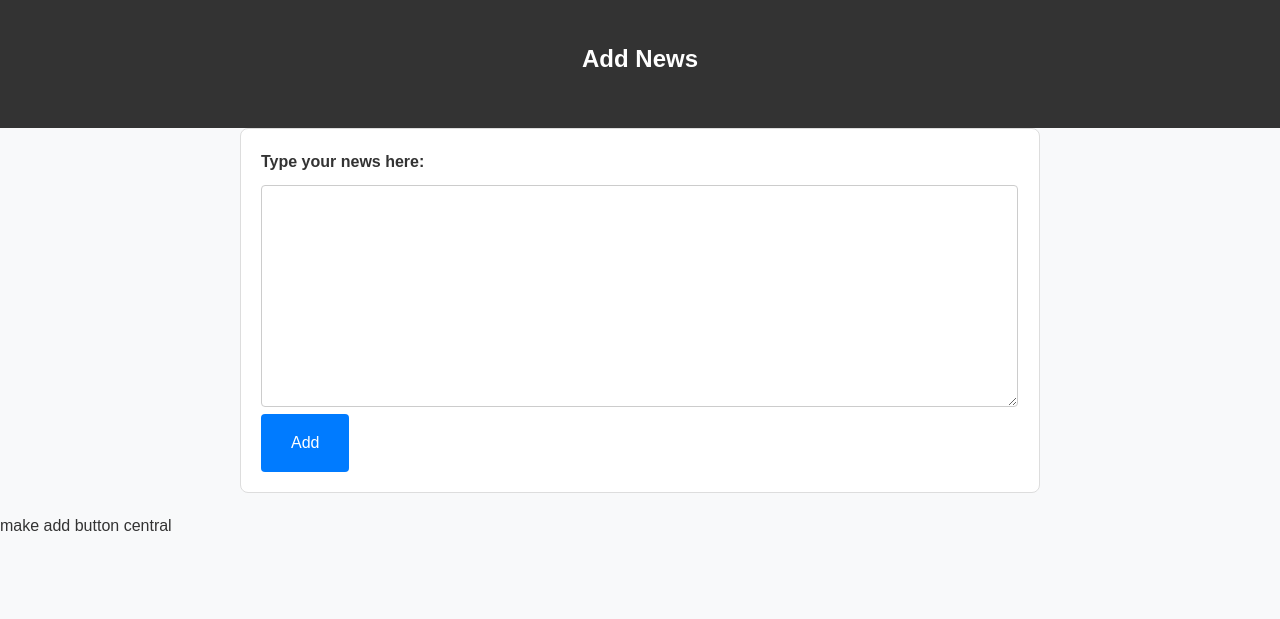
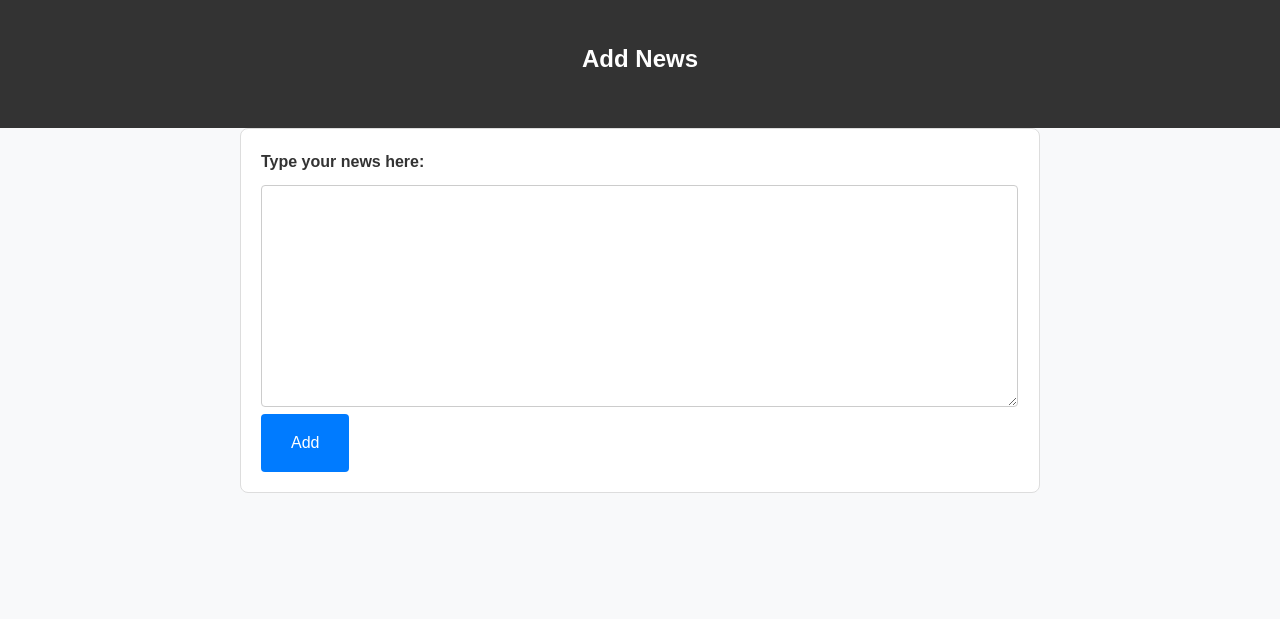
Before and after one commit to Grupp1232/Sportcastmedia, a PHP site: page /addnews.html.php in a window 1280 px wide. Shown: the top 619 px of the page. Run offline with PHP 8.4, Linux system fonts and the light colour scheme.

Commit message:
Update addnews.html.php

```diff
--- a/addnews.html.php
+++ b/addnews.html.php
@@ -86,4 +86,4 @@
     </form>
   </div>
 </body>
-</html> make add button central
+</html>
```
